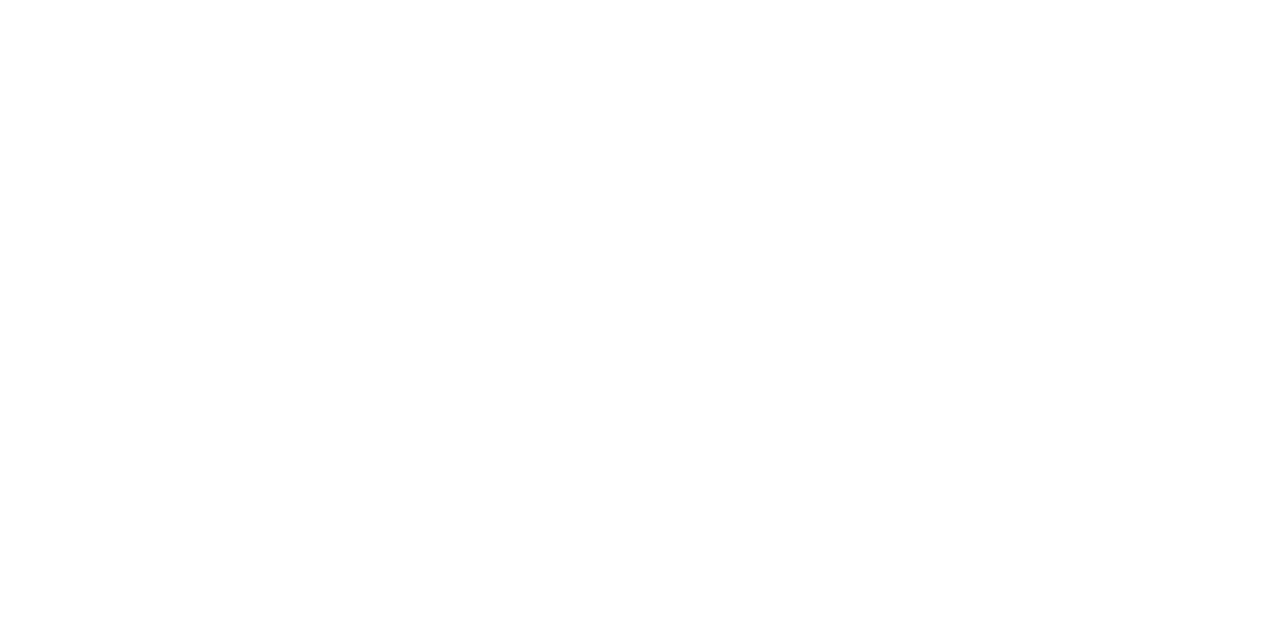
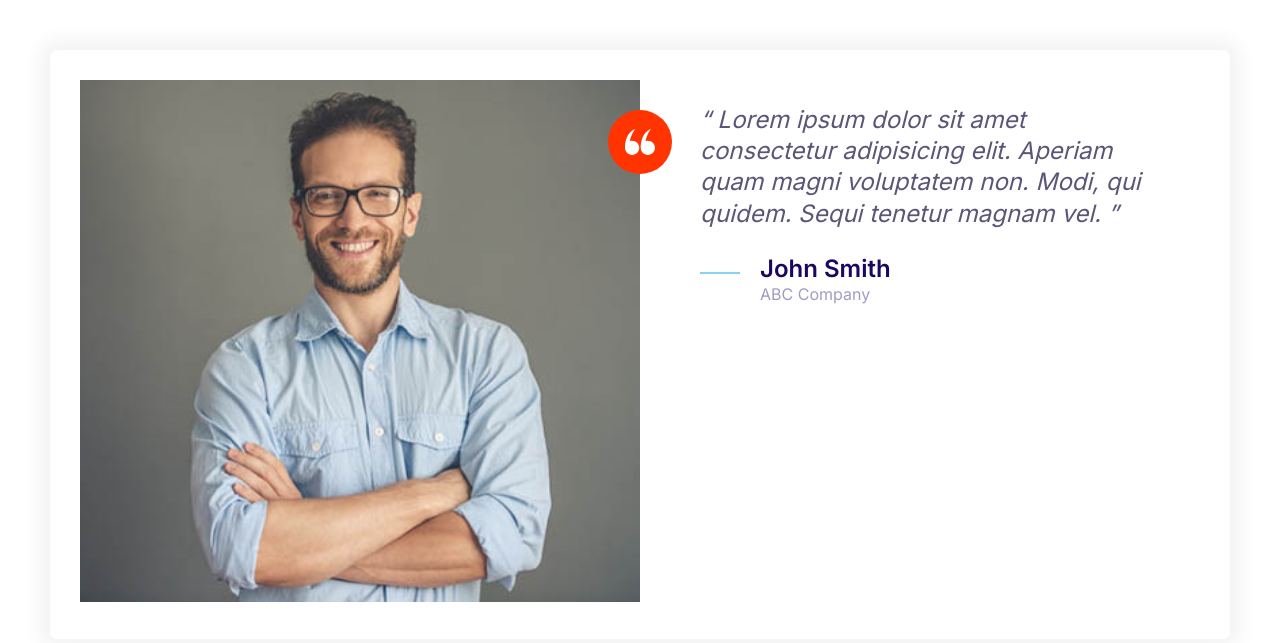
Before and after one commit to Finral23/first-project, a plain HTML site: page index.html in a window 1280 px wide. Drawn offline with Linux system fonts and the light colour scheme.

Commit message:
Building testimonials.

```diff
--- a/css/styles.css
+++ b/css/styles.css
@@ -169,8 +169,17 @@ a {
     height: 40px;
 }
 
+.icon--small {
+    width: 30px;
+    height: 30px;
+}
+
 .icon--primary {
     fill: var(--color-primary);
+}
+
+.icon--white {
+    fill: #fff;
 }
 
 .icon-container {
@@ -181,6 +190,10 @@ a {
     display: inline-flex;
     justify-content: center;
     align-items: center;
+}
+
+.icon-container--acent {
+    background: var(--color-accent);
 }
 
 /* Buttons */
@@ -450,3 +463,34 @@ a {
         grid-template-columns: repeat(3, 1fr);
     }
 }
+
+/* Testimonials */
+
+.testimonial {
+    padding: 3rem;
+}
+
+.testimonial__image {
+    position: relative;
+}
+
+.testimonial__image > img {
+    width: 100%;
+}
+
+.testimonial__image > .icon-container {
+    position: absolute;
+    top: 3rem;
+    right: -32px;
+}
+
+@media screen and (min-width: 768px) {
+    .testimonial .quote,
+    .testimonial .quote__author {
+        font-size: 2.4rem;
+    }
+
+    .testimonial .quote {
+        margin-left: 6rem;
+    }
+}
--- a/index.html
+++ b/index.html
@@ -14,5 +14,38 @@
     <link rel="stylesheet" href="css/normalize.css" />
     <link rel="stylesheet" href="css/styles.css" />
   </head>
-  <body></body>
+  <body style="padding: 5rem">
+    <div class="card testimonial">
+      <div class="grid grid--1x2">
+        <div class="testimonial__image">
+          <img src="images/testimonial.jpg" alt="A happy, smiling customer" />
+          <span class="icon-container icon-container--acent">
+            <svg class="icon icon--white icon--small">
+              <use xlink:href="images/sprite.svg#quotes"></use>
+            </svg>
+          </span>
+        </div>
+        <blockquote class="quote">
+          <p class="quote__text">
+            Lorem ipsum dolor sit amet consectetur adipisicing elit. Aperiam
+            quam magni voluptatem non. Modi, qui quidem. Sequi tenetur magnam
+            vel.
+          </p>
+          <footer>
+            <div class="media">
+              <div class="media__image">
+                <svg class="icon icon--primary quote__line">
+                  <use xlink:href="images/sprite.svg#line"></use>
+                </svg>
+              </div>
+              <div class="media__body">
+                <h3 class="media__title quote__author">John Smith</h3>
+                <p class="quote__organization">ABC Company</p>
+              </div>
+            </div>
+          </footer>
+        </blockquote>
+      </div>
+    </div>
+  </body>
 </html>
```
Also changed, not shown: images/sprite.png (deleted), images/testimonial.jpg (added).
